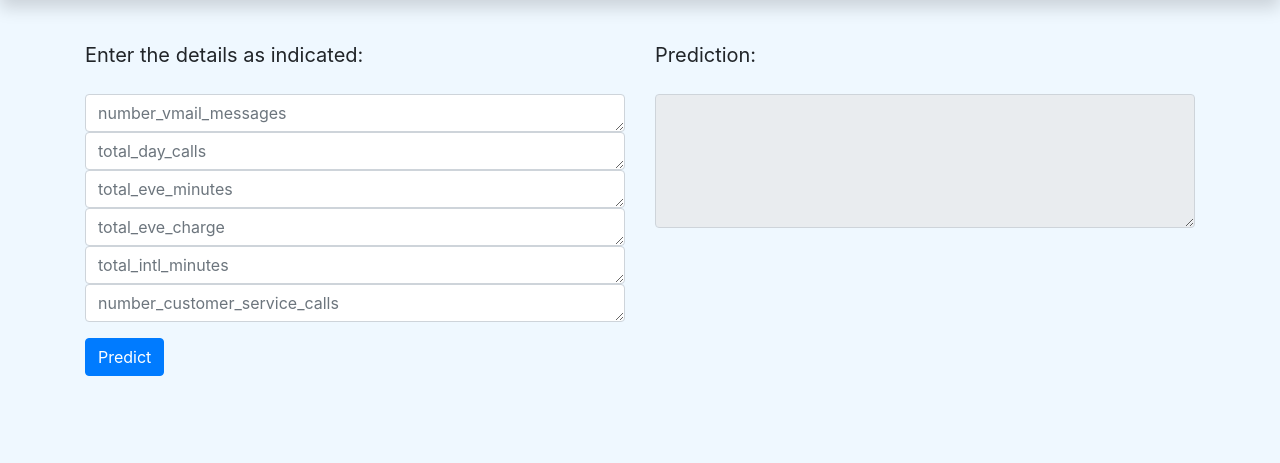
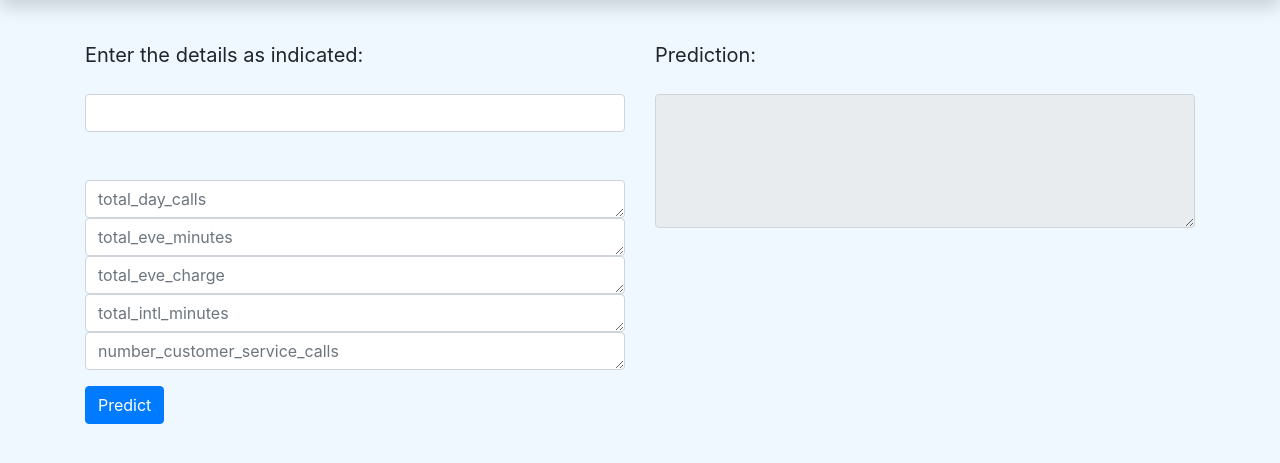
Before and after one commit to cassiasamp/test_churn_model, a Flask app: page / in a window 1280 px wide. Shown: the part 56-519 px from the top of the page. Run offline with Flask 2, Linux system fonts and the light colour scheme; some libraries are stand-ins or nearby versions.

Commit message:
trying to change textarea to input

```diff
--- a/webapp/templates/index.html
+++ b/webapp/templates/index.html
@@ -50,8 +50,9 @@ ChurnPrediction
                                     <p class="mb-2">Enter the details as indicated:</p>
                                 </blockquote>
                             </label>
-                            <textarea class="form-control" name="number_vmail_messages" rows="1"
-                                placeholder="number_vmail_messages"></textarea>
+                            <input type="text" class="form-control" id="number_vmail_messages" name="number_vmail_messages"><br><br>
+                            <!-- <textarea class="form-control" name="number_vmail_messages" rows="1"
+                                placeholder="number_vmail_messages"></textarea> -->
                             <textarea class="form-control" name="total_day_calls" rows="1"
                                 placeholder="total_day_calls"></textarea>
                             <textarea class="form-control" name="total_eve_minutes" rows="1"
```
